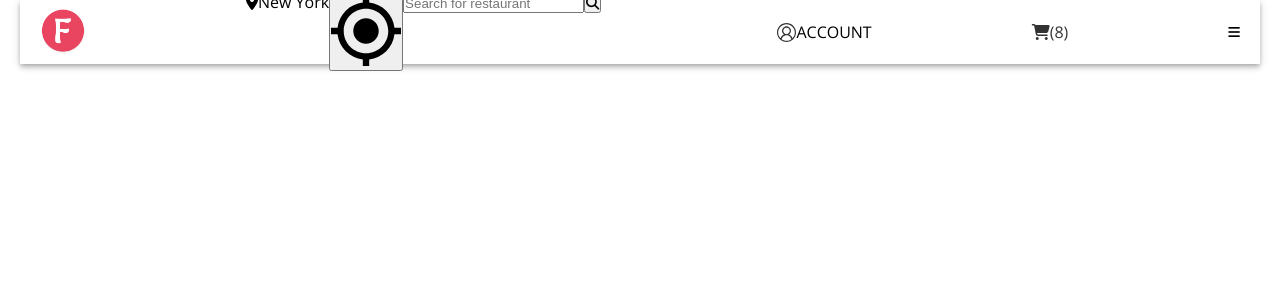
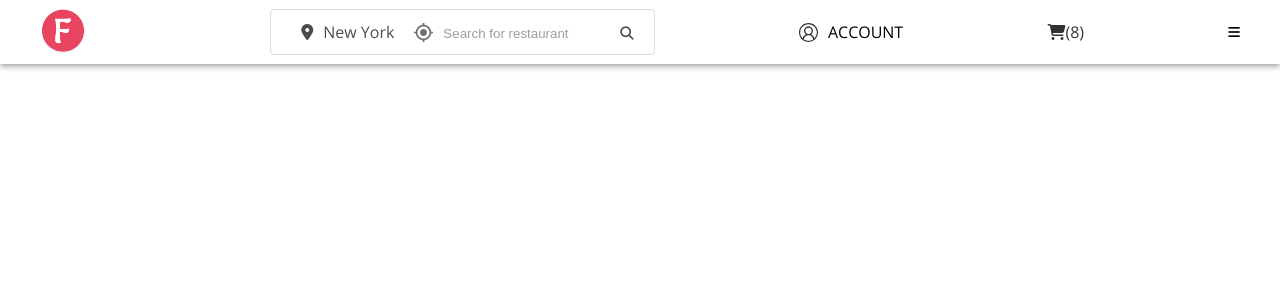
Before and after one commit to smallguo0925/foodhubtry, a Vue app: page / in a window 1280 px wide. Shown: the top 300 px of the page. Built offline with nearby package versions, Linux system fonts and the light colour scheme; what view-ui-plus would draw is missing.

Commit message:
header + home init

```diff
--- a/src/assets/scss/components/_grid.scss
+++ b/src/assets/scss/components/_grid.scss
@@ -1,4 +1,5 @@
 .container {
+    display: flex;
     --column-gap: 10px;
     max-width:$max-width;
     margin: auto;
--- a/src/assets/scss/layout/Mainheader.scss
+++ b/src/assets/scss/layout/Mainheader.scss
@@ -1,12 +1,21 @@
 #header{
+    width: 100%;
+    box-shadow: 0 2px 4px -1px rgba(0,0,0,.2), 0 4px 5px 0 rgba(0,0,0,.14), 0 1px 10px 0 rgba(0,0,0,.12);
+
     .headerWrapper{
+        max-width: $max-width;
         display: flex;
         padding: 4px 20px;
         height: 56px;
         align-items: center;
         justify-content: space-between;
         position: sticky;
-        box-shadow: 0 2px 4px -1px rgba(0,0,0,.2), 0 4px 5px 0 rgba(0,0,0,.14), 0 1px 10px 0 rgba(0,0,0,.12);
+        .headerLeft{
+            display: flex;
+        }
+        .headerRight{
+            display: flex;
+        }
         .logo{
 
             img{
@@ -14,18 +23,52 @@
                 max-width: 46px;
                 vertical-align: top;
             }
+
+            @include T{
+                margin-right: 40px;
+            }
         }
         .localSearchContent{
             display: none;
-            @include T{
+            height: 56px;
+            @include PC{
                 display: flex;
+                align-items: center;
+                justify-content: space-between;
+                opacity: .7;
+                border: 1px solid rgba($color: $black, $alpha: 0.2);
+                border-radius: 4px;
+                height: 44px;
+                padding: 0 20px;
+                input{
+                    border: none;
+                    flex-grow: 1;
+                    outline: none;
+                }
+                button{
+                    border: none;
+                    background-color: rgba($color: $white, $alpha: 0.2);
+                }
+                .local{
+                    display: flex;
+                    gap: 10px;
+                    align-items: center;
+                    margin:0 10px;
+                }
+                .gps{
+                    width: 100%;
+                    max-width: 19px;
+                    vertical-align: top;
+                    opacity: 0.8;
+                    cursor: pointer;
+                    margin: 0 10px;
+                }
             }
-
         }
         .account{
             display: flex;
             align-items: center;
-            padding-left: 16px;
+            gap: 10px;
             img{
                 width: 100%;
                 max-width: 19px;
@@ -48,13 +91,22 @@
             border: none;
             background-color: rgba($color: $white, $alpha: 0);
         }
+        .hamWrapper{
+            top: 0px;
+            left: 0;
+            transform: translateX(0%);
+            position: fixed;
+            height: 100%;
+            width: 100%;
+            background-color: rgba($color: $black, $alpha: 0.2);
+        }
         .openMenu{
             height: 100%;
             top: 0px;
             left: 0;
             transform: translateX(0%);
-            position: fixed;
-            width: 80%;
+            position: relative;
+            width: 300px;
             background-color: #666;
             display: flex;
             flex-direction: column;
@@ -64,6 +116,7 @@
                 display: flex;
                 justify-content: space-between;
                 align-items: center;
+                color: $white;
             }
         }
     }
--- a/src/assets/scss/style.scss
+++ b/src/assets/scss/style.scss
@@ -14,3 +14,4 @@
 @import "components/grid";
 
 //頁面
+@import "page/HomeView";
--- a/src/components/Mainheader.vue
+++ b/src/components/Mainheader.vue
@@ -9,16 +9,15 @@
             <i class="fa-solid fa-location-dot"></i>
             <span class="localName">New York</span>
           </div>
-        <div class="gps">
-          <button><img src="../assets/images/gpsIcon.svg" alt="gps"></button>
-        </div>
+
+          <img src="../assets/images/gpsIcon.svg" alt="gps" class="gps">
+
           <div class="searchBar">
             <input type="text" placeholder="Search for restaurant ">
             <button>
               <i class="fa-solid fa-magnifying-glass"></i>
             </button>
           </div>
-
         </div>
 
         <div class="account">
@@ -33,22 +32,17 @@
         <button class="menu" @click="Openmenu()">
           <i class="fa-solid fa-bars"></i>
         </button>
+      <!--  漢堡選單 -->
       <transition name="slide-left">
-        <aside class="hamWrapper openMenu" v-if="menuOpen">
+        <aside class="hamWrapper " v-if="menuOpen">
+          <div class="openMenu">
             <div class="hamTitle">
               <span>Navbar</span>
               <i class="fa-solid fa-xmark  closeIcon"  @click="Openmenu()"></i>
             </div>
-
+          </div>
         </aside>
       </transition>
-
-
-
-
-
-
-
     </div>
 
 
--- a/src/views/HomeView.vue
+++ b/src/views/HomeView.vue
@@ -1,5 +1,5 @@
 <template>
-  <div>
+  <div id="home">
 
 
 
@@ -11,4 +11,5 @@
 
 
 <script>
+
 </script>
```
Also changed, not shown: src/assets/scss/page/HomeView.scss (added). Lines whose indentation alone changed are shown as unchanged.
